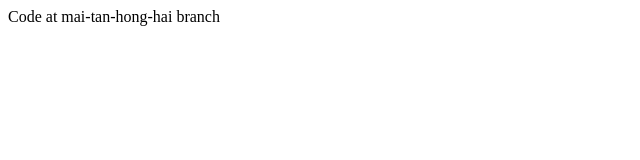
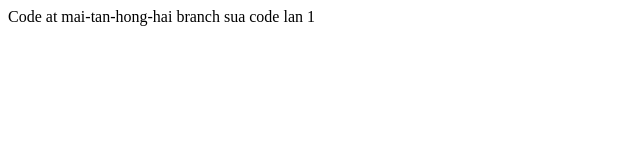
Before and after one commit to 17CNTTC-MaiHai/Hai-FE02, a plain HTML site: page Hai-FE02/index.html in a window 1280 px wide. Shown: the whole page, without its empty margins (0-640 px from the left). Drawn offline with Linux system fonts and the light colour scheme.

Commit message:
sua code update1

```diff
--- a/Hai-FE02/index.html
+++ b/Hai-FE02/index.html
@@ -8,7 +8,7 @@
 </head>
 <body>
 	  <div>
-	     <hl>Code at mai-tan-hong-hai branch</hl>
+	     <hl>Code at mai-tan-hong-hai branch sua code lan 1</hl>
 	  <div>
 </body>
 </html>
```
